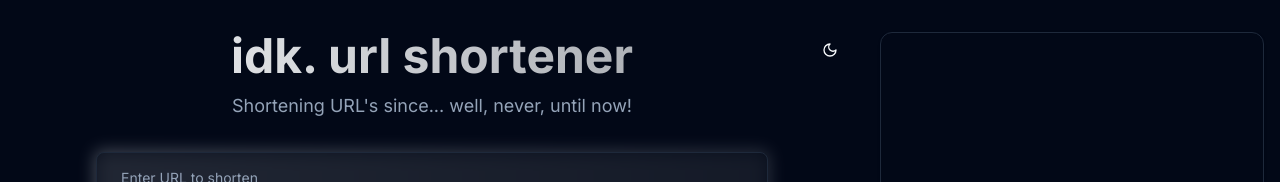
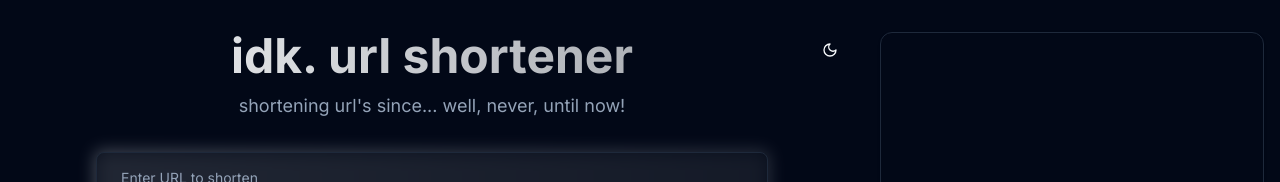
Before and after one commit to andrewgosselin/idk.url-shortener, a Next.js app: page / in a window 1280 px wide. Shown: the top 182 px of the page. Built offline with nearby package versions, Linux system fonts and the light colour scheme.

Commit message:
Fix capitalization

```diff
--- a/src/app/page.tsx
+++ b/src/app/page.tsx
@@ -117,7 +117,7 @@ export default function Home() {
                   idk. url shortener
                 </h1>
                 <p className="text-muted-foreground text-lg max-w-2xl mx-auto">
-                  Shortening URL's since... well, never, until now!
+                  shortening url's since... well, never, until now!
                 </p>
               </motion.div>
             </div>
```
